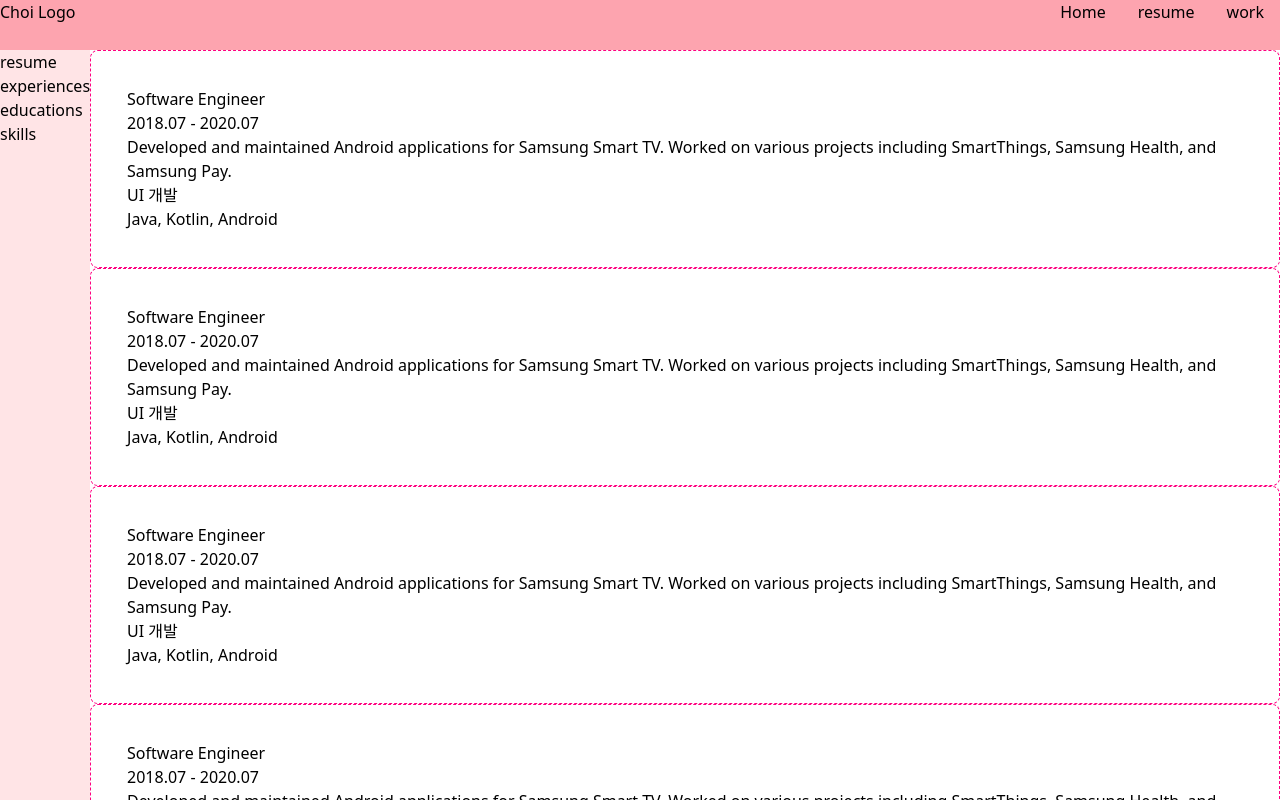
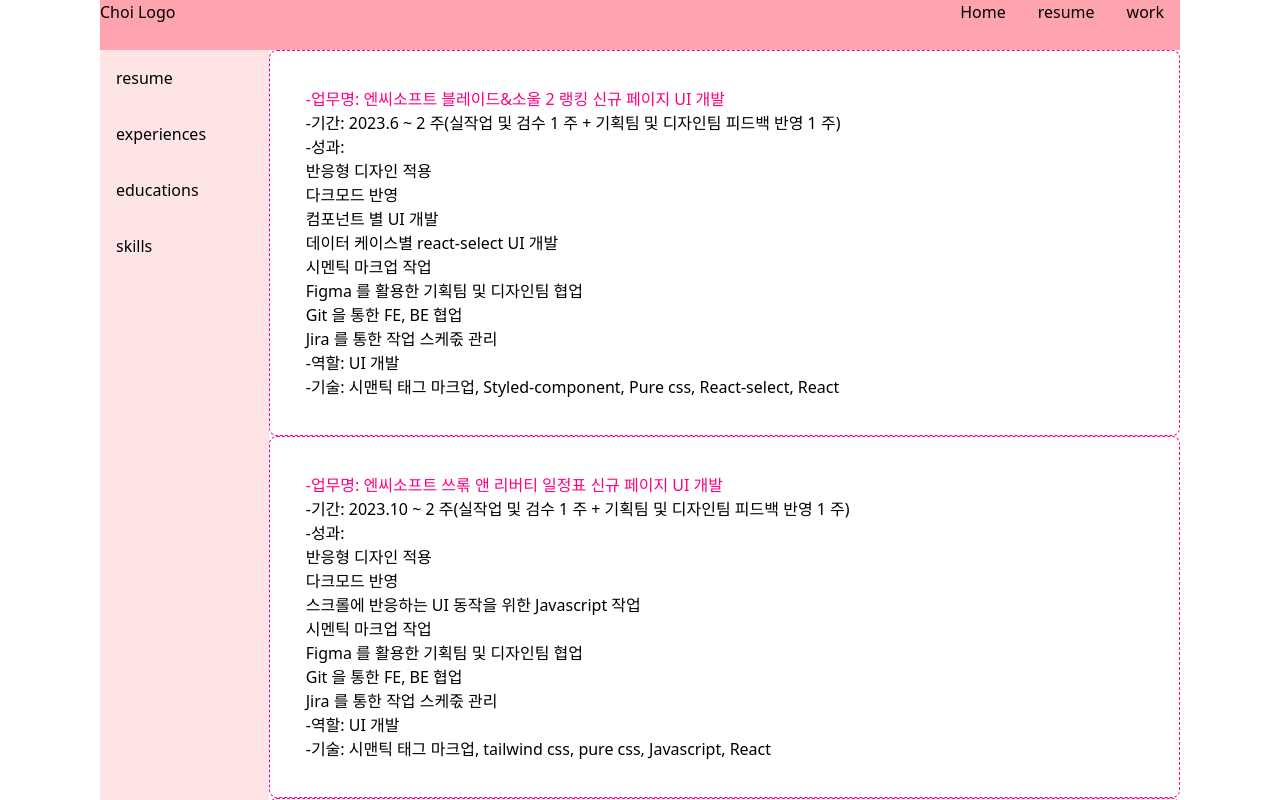
Before and after one commit to Eun-ha/galaxychoiportfolio, a Next.js app: page /resume in a window 1280 px wide. Shown: the top 800 px of the page. Built offline with nearby package versions, Linux system fonts and the light colour scheme.

Commit message:
Style css 포인트 컬러 및 레이아웃 조정 중간커밋

```diff
--- a/app/layout.tsx
+++ b/app/layout.tsx
@@ -28,6 +28,7 @@ export default function RootLayout({
       <body
         className={`${geistSans.variable} ${geistMono.variable} antialiased`}
       >
+        <div className="wrapper w-auto lg:w-[1080px] my-0 mx-auto">
           <header className="flex h-[50px] bg-rose-300 justify-between">
             <h1>Choi Logo</h1>
             <nav className="flex justify-evenly bg-rose-450">
@@ -43,6 +44,7 @@ export default function RootLayout({
             </nav>
           </header>
           {children}
+        </div>
       </body>
     </html>
   );
--- a/app/resume/[slug]/page.tsx
+++ b/app/resume/[slug]/page.tsx
@@ -1,4 +1,3 @@
-import { Boundary } from "@/components/boundary";
 import { ResumeContents } from "@/components/resume-contents";
 import { TitlesDescriptions } from "@/components/titles-descriptions";
 
--- a/app/resume/layout.tsx
+++ b/app/resume/layout.tsx
@@ -6,7 +6,7 @@ export default async function Layout({
   children: React.ReactNode;
 }>) {
   return (
-    <div className="wrapper lg:flex">
+    <div className="lg:flex">
       <ResumeAside />
       {children}
     </div>
--- a/components/boundary.tsx
+++ b/components/boundary.tsx
@@ -16,17 +16,17 @@ export const Boundary = (Props: Category) => {
     category = "",
   } = Props;
 
-  console.log(category);
   return (
     <div
       className={clsx("relative rounded-lg border border-dashed", {
         "p-3 lg:p-5": size === "small",
         "p-4 lg:p-9": size === "default",
         "animate-[rerender_1s_ease-in-out_1]": animateRerendering,
-        "border-point-pink": category === "",
-        "border-point-cyan": category === "experiences",
-        "border-point-violet": category === "skills",
-        "border-point-orange": category === "educations",
+        "border-point-pink [&_h3]:text-point-pink": category === "",
+        "border-point-cyan  [&_h3]:text-point-cyan": category === "experiences",
+        "border-point-orange [&_h3]:text-point-orange":
+          category === "educations",
+        "border-point-violet [&_h3]:text-point-violet": category === "skills",
       })}
     >
       {children}
--- a/components/button-list.tsx
+++ b/components/button-list.tsx
@@ -34,7 +34,7 @@ export const ButtonList = ({
   return (
     <aside
       className={clsx(
-        "bg-rose-100 flex place-content-evenly lg:block lg:place-content-start",
+        "bg-rose-100 z-10 flex place-content-evenly lg:block lg:place-content-start lg:w-[200px]",
         {
           "fixed-none": !stickyClass,
           "fixed top-0 w-full lg:static lg:w-auto": stickyClass,
--- a/components/button.tsx
+++ b/components/button.tsx
@@ -19,12 +19,17 @@ export const Button = ({
     segment === category.segment ||
     segment === category.slug;
 
+  const checkType = category.button;
+
   return (
     <Link
       href={href}
-      className={clsx("block", {
+      className={clsx("inline-block p-4 z-10 lg:block", {
         "text-black": !isActive,
-        "text-red-500": isActive,
+        "text-point-pink": isActive && checkType === "resume",
+        "text-point-cyan": isActive && checkType === "experiences",
+        "text-point-orange": isActive && checkType === "educations",
+        "text-point-violet": isActive && checkType === "skills",
       })}
     >
       {category.button}
--- a/components/resume-description.tsx
+++ b/components/resume-description.tsx
@@ -3,16 +3,22 @@ import { Boundary } from "./boundary";
 
 export function ResumeDescription() {
   const content = getDescriptions();
+
   return (
     <section>
       {content.map((x, index) => (
         <article key={index}>
           <Boundary>
-            <h3>{x.title}</h3>
-            <p>{x.date}</p>
-            <p>{x.performance}</p>
-            <p>{x.role}</p>
-            <p>{x.skills}</p>
+            <h3>-업무명: {x.title}</h3>
+            <p>-기간: {x.date}</p>
+            <ul>
+              -성과:
+              {x.performance.map((y) => (
+                <li>{y}</li>
+              ))}
+            </ul>
+            <p>-역할: {x.role}</p>
+            <p>-기술: {x.skills}</p>
           </Boundary>
         </article>
       ))}
--- a/components/resume-main.tsx
+++ b/components/resume-main.tsx
@@ -3,7 +3,7 @@ import { ResumeDescription } from "./resume-description";
 
 export function ResumeMain() {
   return (
-    <main>
+    <main className="w-full">
       <ResumeDescription />
     </main>
   );
--- a/data/resume.ts
+++ b/data/resume.ts
@@ -19,7 +19,7 @@ export type Skill = {
 export type Descriptions = {
   title: string;
   date: string;
-  performance: string;
+  performance: string[];
   role: string;
   skills: string;
 };
@@ -113,52 +113,103 @@ export const resume: Resume[] = [
     ],
     descriptions: [
       {
-        title: "Software Engineer",
-        date: "2018.07 - 2020.07",
-        performance:
-          "Developed and maintained Android applications for Samsung Smart TV. Worked on various projects including SmartThings, Samsung Health, and Samsung Pay.",
+        title: "엔씨소프트 블레이드&소울 2 랭킹 신규 페이지 UI 개발",
+        date: "2023.6 ~ 2 주(실작업 및 검수 1 주 + 기획팀 및 디자인팀 피드백 반영 1 주)",
+        performance: [
+          "반응형 디자인 적용",
+          "다크모드 반영",
+          "컴포넌트 별 UI 개발",
+          "데이터 케이스별 react-select UI 개발",
+          "시멘틱 마크업 작업",
+          "Figma 를 활용한 기획팀 및 디자인팀 협업",
+          "Git 을 통한 FE, BE 협업",
+          "Jira 를 통한 작업 스케죿 관리",
+        ],
+
         role: "UI 개발",
-        skills: "Java, Kotlin, Android",
+        skills:
+          "시맨틱 태그 마크업, Styled-component, Pure css, React-select, React",
       },
       {
-        title: "Software Engineer",
-        date: "2018.07 - 2020.07",
-        performance:
-          "Developed and maintained Android applications for Samsung Smart TV. Worked on various projects including SmartThings, Samsung Health, and Samsung Pay.",
+        title: "엔씨소프트 쓰롞 앤 리버티 일정표 신규 페이지 UI 개발",
+        date: "2023.10 ~ 2 주(실작업 및 검수 1 주 + 기획팀 및 디자인팀 피드백 반영 1 주)",
+        performance: [
+          "반응형 디자인 적용",
+          "다크모드 반영",
+          "스크롤에 반응하는 UI 동작을 위한 Javascript 작업",
+          "시멘틱 마크업 작업",
+          "Figma 를 활용한 기획팀 및 디자인팀 협업",
+          "Git 을 통한 FE, BE 협업",
+          "Jira 를 통한 작업 스케죿 관리",
+        ],
         role: "UI 개발",
-        skills: "Java, Kotlin, Android",
+        skills: "시맨틱 태그 마크업, tailwind css, pure css, Javascript, React",
       },
       {
-        title: "Software Engineer",
-        date: "2018.07 - 2020.07",
-        performance:
-          "Developed and maintained Android applications for Samsung Smart TV. Worked on various projects including SmartThings, Samsung Health, and Samsung Pay.",
+        title: "엔씨소프트 블레이드&소울 2 랭킹 신규 페이지 UI 개발",
+        date: "2023.6 ~ 2 주(실작업 및 검수 1 주 + 기획팀 및 디자인팀 피드백 반영 1 주)",
+        performance: [
+          "반응형 디자인 적용",
+          "다크모드 반영",
+          "컴포넌트 별 UI 개발",
+          "데이터 케이스별 react-select UI 개발",
+          "시멘틱 마크업 작업",
+          "Figma 를 활용한 기획팀 및 디자인팀 협업",
+          "Git 을 통한 FE, BE 협업",
+          "Jira 를 통한 작업 스케죿 관리",
+        ],
+
         role: "UI 개발",
-        skills: "Java, Kotlin, Android",
+        skills:
+          "시맨틱 태그 마크업, Styled-component, Pure css, React-select, React",
       },
       {
-        title: "Software Engineer",
-        date: "2018.07 - 2020.07",
-        performance:
-          "Developed and maintained Android applications for Samsung Smart TV. Worked on various projects including SmartThings, Samsung Health, and Samsung Pay.",
+        title: "엔씨소프트 쓰롞 앤 리버티 일정표 신규 페이지 UI 개발",
+        date: "2023.10 ~ 2 주(실작업 및 검수 1 주 + 기획팀 및 디자인팀 피드백 반영 1 주)",
+        performance: [
+          "반응형 디자인 적용",
+          "다크모드 반영",
+          "스크롤에 반응하는 UI 동작을 위한 Javascript 작업",
+          "시멘틱 마크업 작업",
+          "Figma 를 활용한 기획팀 및 디자인팀 협업",
+          "Git 을 통한 FE, BE 협업",
+          "Jira 를 통한 작업 스케죿 관리",
+        ],
         role: "UI 개발",
-        skills: "Java, Kotlin, Android",
+        skills: "시맨틱 태그 마크업, tailwind css, pure css, Javascript, React",
       },
       {
-        title: "Software Engineer",
-        date: "2018.07 - 2020.07",
-        performance:
-          "Developed and maintained Android applications for Samsung Smart TV. Worked on various projects including SmartThings, Samsung Health, and Samsung Pay.",
+        title: "엔씨소프트 블레이드&소울 2 랭킹 신규 페이지 UI 개발",
+        date: "2023.6 ~ 2 주(실작업 및 검수 1 주 + 기획팀 및 디자인팀 피드백 반영 1 주)",
+        performance: [
+          "반응형 디자인 적용",
+          "다크모드 반영",
+          "컴포넌트 별 UI 개발",
+          "데이터 케이스별 react-select UI 개발",
+          "시멘틱 마크업 작업",
+          "Figma 를 활용한 기획팀 및 디자인팀 협업",
+          "Git 을 통한 FE, BE 협업",
+          "Jira 를 통한 작업 스케죿 관리",
+        ],
+
         role: "UI 개발",
-        skills: "Java, Kotlin, Android",
+        skills:
+          "시맨틱 태그 마크업, Styled-component, Pure css, React-select, React",
       },
       {
-        title: "Software Engineer",
-        date: "2018.07 - 2020.07",
-        performance:
-          "Developed and maintained Android applications for Samsung Smart TV. Worked on various projects including SmartThings, Samsung Health, and Samsung Pay.",
+        title: "엔씨소프트 쓰롞 앤 리버티 일정표 신규 페이지 UI 개발",
+        date: "2023.10 ~ 2 주(실작업 및 검수 1 주 + 기획팀 및 디자인팀 피드백 반영 1 주)",
+        performance: [
+          "반응형 디자인 적용",
+          "다크모드 반영",
+          "스크롤에 반응하는 UI 동작을 위한 Javascript 작업",
+          "시멘틱 마크업 작업",
+          "Figma 를 활용한 기획팀 및 디자인팀 협업",
+          "Git 을 통한 FE, BE 협업",
+          "Jira 를 통한 작업 스케죿 관리",
+        ],
         role: "UI 개발",
-        skills: "Java, Kotlin, Android",
+        skills: "시맨틱 태그 마크업, tailwind css, pure css, Javascript, React",
       },
     ],
   },
```
Lines whose indentation alone changed are shown as unchanged.
